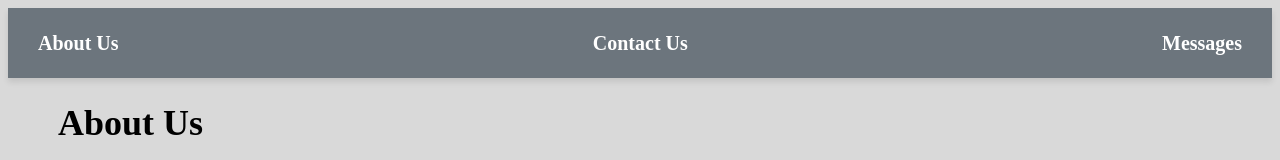
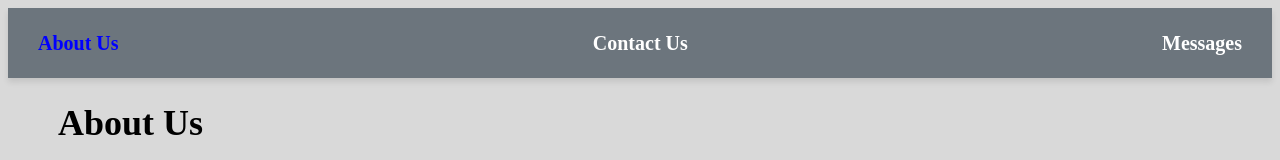
Before and after one commit to Divynshi-Singh/routing, a React (Vite) app: page / in a window 1280 px wide. Shown: the top 160 px of the page. Built offline with nearby package versions, Linux system fonts and the light colour scheme.

Commit message:
fixed activated-link

```diff
--- a/src/components/Navbar.jsx
+++ b/src/components/Navbar.jsx
@@ -1,18 +1,28 @@
 import React from 'react';
-import { Link } from 'react-router-dom';
+import { NavLink } from 'react-router-dom';
 
 const Navbar = () => {
   return (
     <nav className="navbar">
-      <Link to="/" className="navbar-link">
+      <NavLink
+        to="/"
+        className={({ isActive }) => (isActive ? 'navbar-link active-link' : 'navbar-link')}
+        end
+      >
         About Us
-      </Link>
-      <Link to="/contact" className="navbar-link">
+      </NavLink>
+      <NavLink
+        to="/contact"
+        className={({ isActive }) => (isActive ? 'navbar-link active-link' : 'navbar-link')}
+      >
         Contact Us
-      </Link>
-      <Link to="/message" className="navbar-link">
+      </NavLink>
+      <NavLink
+        to="/message"
+        className={({ isActive }) => (isActive ? 'navbar-link active-link' : 'navbar-link')}
+      >
         Messages
-      </Link>
+      </NavLink>
     </nav>
   );
 };
--- a/src/index.css
+++ b/src/index.css
@@ -15,7 +15,7 @@ body {
    padding-right: 30px;
 }
 
-.navbar a {
+.navbar-link {
    color: white;
    font-size: 20px;
    font-weight: 600;
@@ -23,8 +23,13 @@ body {
    transition: color 0.3s ease-in-out;
 }
 
-.navbar a:hover {
+.navbar-link:hover {
    color: blue;
+}
+
+.active-link {
+   color: blue ;
+   font-weight: bold;
 }
 
 /* Container for content */
```
